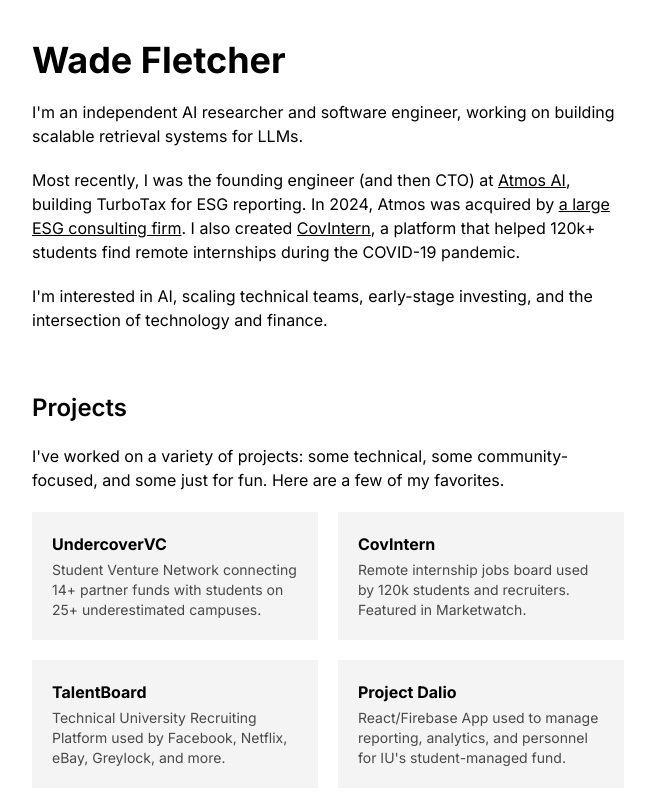
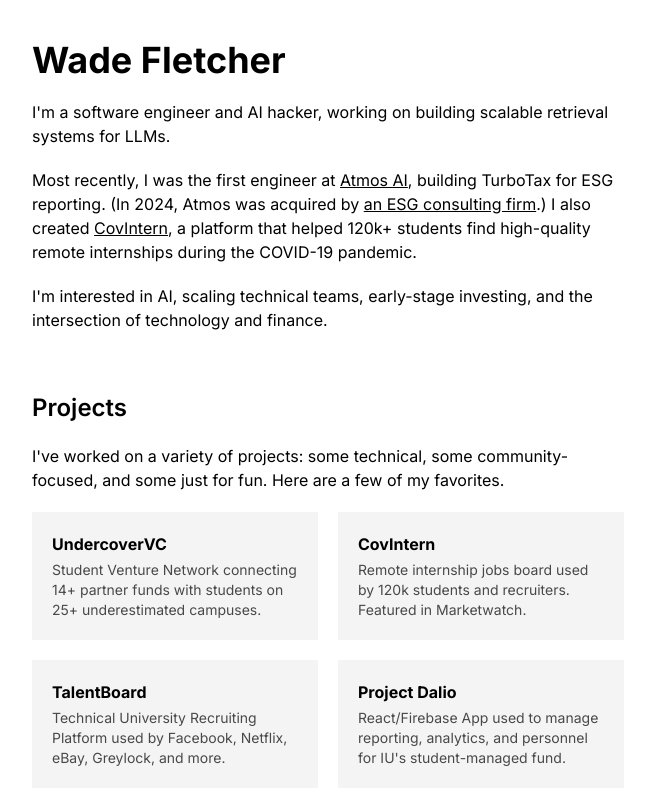
Before and after one commit to wadefletch/PersonalSite, a Next.js app: page / in a window 1280 px wide. Shown: the top 800 px of the page, without its empty margins (312-957 px from the left). Built offline with nearby package versions, Linux system fonts and the light colour scheme.

Commit message:
copy updates

```diff
--- /dev/null
+++ b/blog/deploying-dspy.mdx
@@ -0,0 +1,5 @@
+---
+title: Deploying DSPy on Modal
+date: '2024-02-29'
+description: Deploying a compiled DSPy program on Modal's serverless inference.
+---
--- a/components/hero.tsx
+++ b/components/hero.tsx
@@ -4,19 +4,19 @@
       <h1 className="text-4xl font-bold">Wade Fletcher</h1>
 
       <p>
-        I&apos;m an independent AI researcher and software engineer, working on
-        building scalable retrieval systems for LLMs.
+        I&apos;m a software engineer and AI hacker, working on building scalable
+        retrieval systems for LLMs.
       </p>
 
       <p>
-        Most recently, I was the founding engineer (and then CTO) at{' '}
+        Most recently, I was the first engineer at{' '}
         <a href="//atmos.ai" className="underline">
           Atmos AI
         </a>
-        , building TurboTax for ESG reporting. In 2024, Atmos was acquired by{' '}
-        <a href="//wapsustainability.com">a large ESG consulting firm</a>. I
-        also created <a href="//covintern.com">CovIntern</a>, a platform that
-        helped 120k+ students find remote internships during the COVID-19
+        , building TurboTax for ESG reporting. (In 2024, Atmos was acquired by{' '}
+        <a href="//wapsustainability.com">an ESG consulting firm</a>.) I also
+        created <a href="//covintern.com">CovIntern</a>, a platform that helped
+        120k+ students find high-quality remote internships during the COVID-19
         pandemic.
       </p>
 
```
